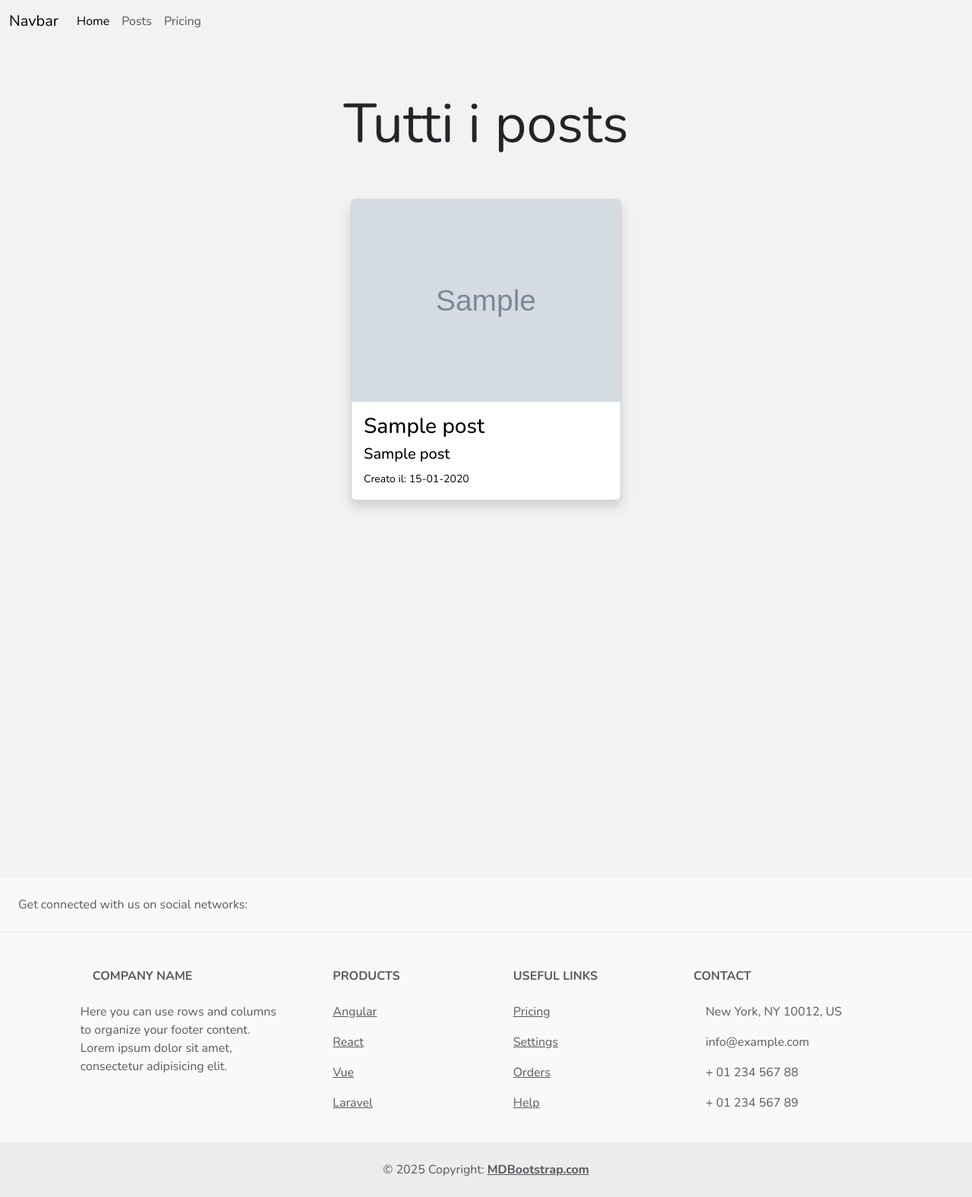
After one commit to peppe2412/Blog, a PHP site: page /views/posts/index.php in a window 1280 px wide. The commit adds this page. Shown: the whole page at 76% size. Run offline with PHP 8.4, Linux system fonts and the light colour scheme; tables that the repository leaves empty or names only in its code hold one stand-in row (values such as "Sample post"); grey boxes marked "Sample" are stand-in pictures; data that the repository does not hold is empty; some libraries are stand-ins or nearby versions.

Commit message:
Aggiunta pagina posts index

```diff
--- a/app/controllers/PublicController.php
+++ b/app/controllers/PublicController.php
@@ -11,4 +11,8 @@ class PublicController{
         require_once __DIR__ . '/../../views/admin/dashboard.php';
     }
 
+    public function indexPosts(){
+        require_once __DIR__ . '/../../views/posts/index.php';
+    }
+
 }
--- a/app/middleware/AuthMiddleware.php
+++ b/app/middleware/AuthMiddleware.php
@@ -1,6 +1,6 @@
-<!-- Rendere le pagine non accessibili per chi non è loggato -->
+<?php
 
-<?php
+// Rendere le pagine non accessibili per chi non è loggato
 
 class AuthMiddleware{
 
--- a/assets/css/style.css
+++ b/assets/css/style.css
@@ -166,6 +166,11 @@ body {
   transform: scale(1.1);
 }
 
+
+.header-index-posts{
+  padding-top: 120px;
+}
+
 .img_404 {
   width: 350px;
 }
--- a/routing/routes.php
+++ b/routing/routes.php
@@ -23,6 +23,7 @@ $router = new RouteCollector();
 $router->get('/', [PublicController::class, 'home']);
 $router->get('/posts/detail/{title}', [PostsController::class, 'detail']);
 $router->get('/dashboard', [PublicController::class, 'dashboard']);
+$router->get('/posts/index', [PublicController::class, 'indexPosts']);
 
 $router->get('/login', [AuthController::class, 'showLogin']);
 $router->post('/login', [AuthController::class, 'login']);
--- a/views/components/navbar.php
+++ b/views/components/navbar.php
@@ -11,7 +11,7 @@
                     <a class="nav-link active" aria-current="page" href="/">Home</a>
                 </li>
                 <li class="nav-item">
-                    <a class="nav-link" href="#">Features</a>
+                    <a class="nav-link" href="/posts/index">Posts</a>
                 </li>
                 <li class="nav-item">
                     <a class="nav-link" href="#">Pricing</a>
--- a/views/home.php
+++ b/views/home.php
@@ -71,12 +71,12 @@ ob_start();
                 <div class="card mb-3 shadow">
                     <a href="/posts/detail/<?= urlencode($main['title']) ?>">
                         <div class="row g-0">
-                            <div class="col-12 col-lg-12">
+                            <div class="col-12 col-lg-6">
                                 <?php if (!empty($main['image'])): ?>
                                     <img src="/public/uploads/<?= htmlspecialchars($main['image']); ?>" class="img-fluid rounded-start" alt="...">
                                 <?php endif; ?>
                             </div>
-                            <div class="col-md-8">
+                            <div class="col-12 col-lg-4">
                                 <div class="card-body">
                                     <h3 class="card-title"><?= htmlspecialchars($main['title']) ?></h3>
                                     <h5 class="card-title"><?= htmlspecialchars($main['subtitle']) ?></h5>
--- /dev/null
+++ b/views/posts/index.php
@@ -0,0 +1,44 @@
+<?php
+
+require_once __DIR__ . '/../../config/database.php';
+
+// Legge i posts
+$stmt = $connection->query("SELECT * FROM posts ORDER BY id DESC");
+$posts = $stmt->fetchAll(PDO::FETCH_ASSOC);
+
+ob_start();
+?>
+
+<header class="container header-index-posts">
+    <div class="row justify-content-center">
+        <div class="col-12 col-lg-8 text-center">
+            <h1 class="display-2">Tutti i posts</h1>
+        </div>
+    </div>
+</header>
+
+
+<section class="container py-5">
+    <div class="row justify-content-center">
+        <?php foreach ($posts as $post): ?>
+            <div class="col-12 col-lg-4">
+                <div class="card shadow mb-5">
+                    <a href="/posts/detail/<?= urlencode($post['title']) ?>">
+                        <img src="/public/uploads/<?= htmlspecialchars($post['image']); ?>" class="card-img-top" alt="<?= htmlspecialchars($post['title']) ?>">
+                        <div class="card-body">
+                            <h3 class="card-title"><?= htmlspecialchars($post['title']) ?></h3>
+                            <h5 class="card-title"><?= htmlspecialchars($post['subtitle']) ?></h5>
+                            <small>Creato il: <?= htmlspecialchars(date('d-m-Y', strtotime($post['created_at']))) ?></small>
+                        </div>
+                    </a>
+                </div>
+            </div>
+        <?php endforeach; ?>
+    </div>
+</section>
+
+
+
+<?php
+$slot = ob_get_clean();
+include_once __DIR__ . '/../components/layout.php';
```
